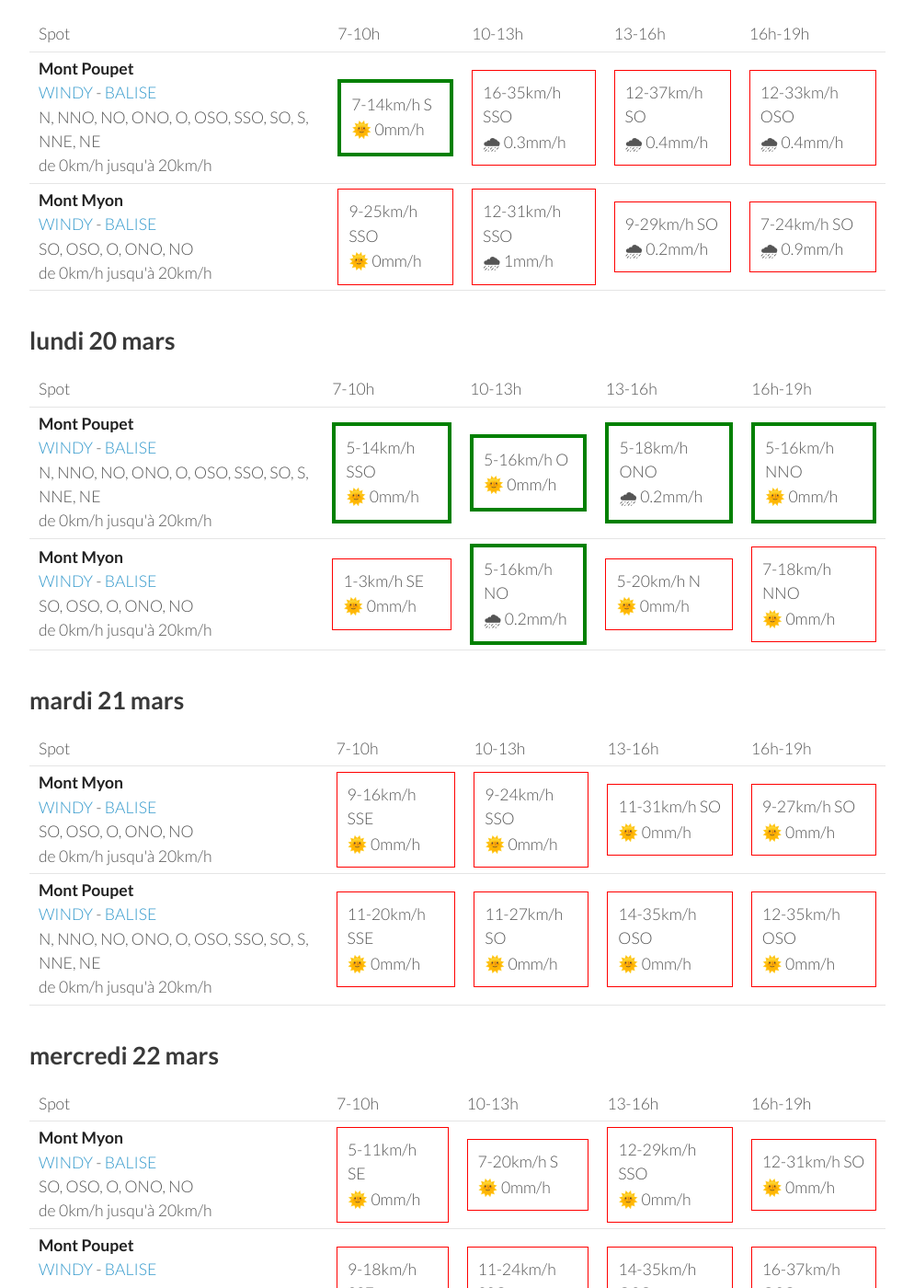
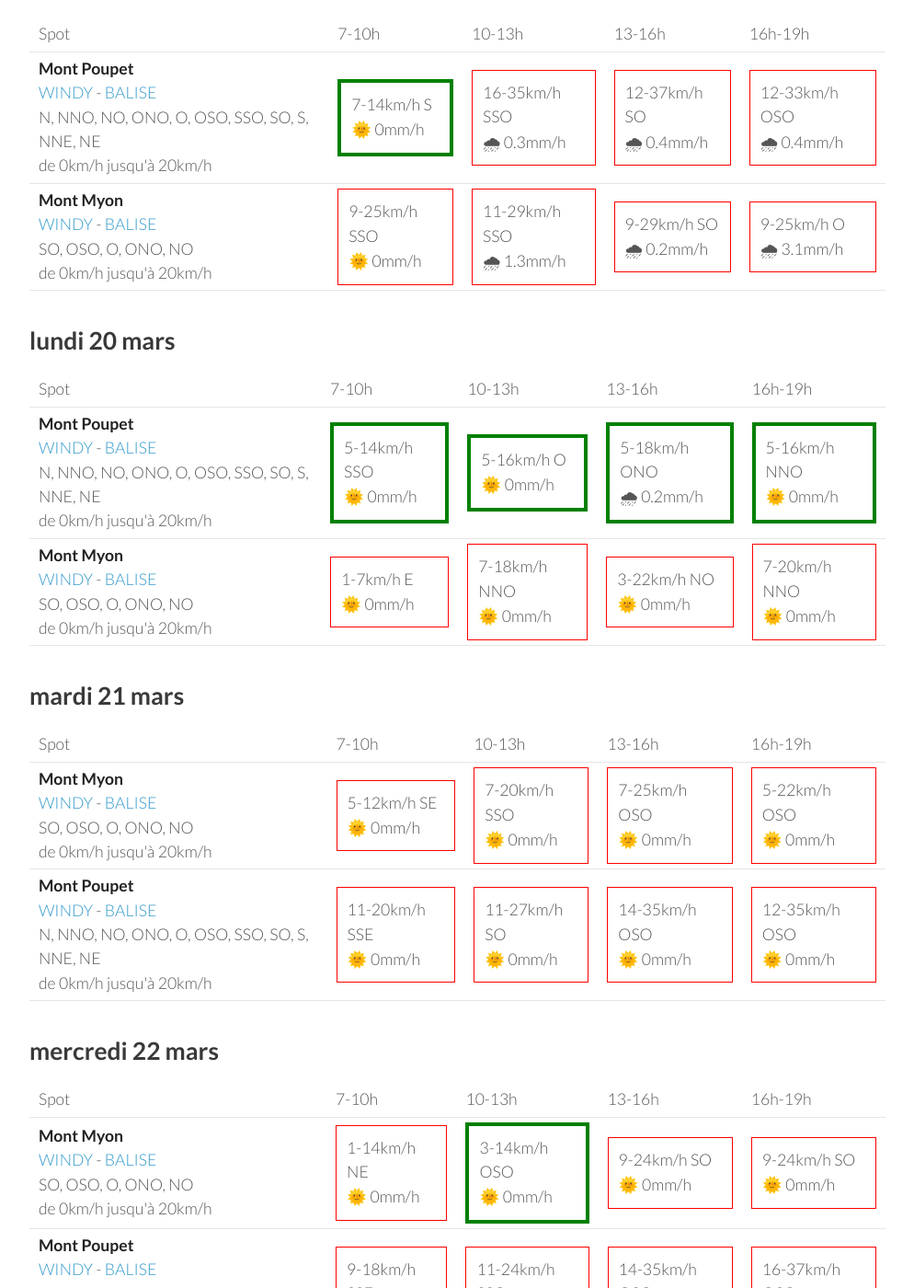
Before and after one commit to parapente-dans-le-nord/parapente-dans-le-nord.github.io, a Jekyll site: the page built from jura.markdown, in a window 1280 px wide and 1400 px high, scrolled down 1082 px. Shown: the whole window at 92% size, without its empty margins (26-1020 px from the left). Built offline with Jekyll 4.4.1, drawn with Linux system fonts in a browser that asks for light colours; some of the changed text lies outside the part shown.

Commit message:
update index.markdown

```diff
--- a/jura.markdown
+++ b/jura.markdown
@@ -105,9 +105,9 @@ page mise à jour le vendredi 17 mars 19:20
         <td><strong>Mont Myon</strong><br><a href="https://windy.com/46.331/5.397?45.898,5.394,8,m:eWoagj8">WINDY</a> - <span class=""><a href="http://www.balisemeteo.com/balise.php?idBalise=70">BALISE</a> </span><br> <span class="vent-favorable">SO, OSO, O, ONO, NO</span><br><span class="force-vent">de 0km/h jusqu'à 20km/h</span> </td>
 
             <td><div class="not-flyable"><p>9-25km/h SSO</p><p>🌞 0mm/h</p></div></td>
-            <td><div class="not-flyable"><p>12-31km/h SSO</p><p>🌧 1mm/h</p></div></td>
+            <td><div class="not-flyable"><p>11-29km/h SSO</p><p>🌧 1.3mm/h</p></div></td>
             <td><div class="not-flyable"><p>9-29km/h SO</p><p>🌧 0.2mm/h</p></div></td>
-            <td><div class="not-flyable"><p>7-24km/h SO</p><p>🌧 0.9mm/h</p></div></td>
+            <td><div class="not-flyable"><p>9-25km/h O</p><p>🌧 3.1mm/h</p></div></td>
 
 
     </tr>
@@ -140,10 +140,10 @@ page mise à jour le vendredi 17 mars 19:20
 <tr>
         <td><strong>Mont Myon</strong><br><a href="https://windy.com/46.331/5.397?45.898,5.394,8,m:eWoagj8">WINDY</a> - <span class=""><a href="http://www.balisemeteo.com/balise.php?idBalise=70">BALISE</a> </span><br> <span class="vent-favorable">SO, OSO, O, ONO, NO</span><br><span class="force-vent">de 0km/h jusqu'à 20km/h</span> </td>
 
-            <td><div class="not-flyable"><p>1-3km/h SE</p><p>🌞 0mm/h</p></div></td>
-            <td><div class="flyable"><p>5-16km/h NO</p><p>🌧 0.2mm/h</p></div></td>
-            <td><div class="not-flyable"><p>5-20km/h N</p><p>🌞 0mm/h</p></div></td>
+            <td><div class="not-flyable"><p>1-7km/h E</p><p>🌞 0mm/h</p></div></td>
             <td><div class="not-flyable"><p>7-18km/h NNO</p><p>🌞 0mm/h</p></div></td>
+            <td><div class="not-flyable"><p>3-22km/h NO</p><p>🌞 0mm/h</p></div></td>
+            <td><div class="not-flyable"><p>7-20km/h NNO</p><p>🌞 0mm/h</p></div></td>
 
 
     </tr>
@@ -166,10 +166,10 @@ page mise à jour le vendredi 17 mars 19:20
 <tr>
         <td><strong>Mont Myon</strong><br><a href="https://windy.com/46.331/5.397?45.898,5.394,8,m:eWoagj8">WINDY</a> - <span class=""><a href="http://www.balisemeteo.com/balise.php?idBalise=70">BALISE</a> </span><br> <span class="vent-favorable">SO, OSO, O, ONO, NO</span><br><span class="force-vent">de 0km/h jusqu'à 20km/h</span> </td>
 
-            <td><div class="not-flyable"><p>9-16km/h SSE</p><p>🌞 0mm/h</p></div></td>
-            <td><div class="not-flyable"><p>9-24km/h SSO</p><p>🌞 0mm/h</p></div></td>
-            <td><div class="not-flyable"><p>11-31km/h SO</p><p>🌞 0mm/h</p></div></td>
-            <td><div class="not-flyable"><p>9-27km/h SO</p><p>🌞 0mm/h</p></div></td>
+            <td><div class="not-flyable"><p>5-12km/h SE</p><p>🌞 0mm/h</p></div></td>
+            <td><div class="not-flyable"><p>7-20km/h SSO</p><p>🌞 0mm/h</p></div></td>
+            <td><div class="not-flyable"><p>7-25km/h OSO</p><p>🌞 0mm/h</p></div></td>
+            <td><div class="not-flyable"><p>5-22km/h OSO</p><p>🌞 0mm/h</p></div></td>
 
 
     </tr>
@@ -202,10 +202,10 @@ page mise à jour le vendredi 17 mars 19:20
 <tr>
         <td><strong>Mont Myon</strong><br><a href="https://windy.com/46.331/5.397?45.898,5.394,8,m:eWoagj8">WINDY</a> - <span class=""><a href="http://www.balisemeteo.com/balise.php?idBalise=70">BALISE</a> </span><br> <span class="vent-favorable">SO, OSO, O, ONO, NO</span><br><span class="force-vent">de 0km/h jusqu'à 20km/h</span> </td>
 
-            <td><div class="not-flyable"><p>5-11km/h SE</p><p>🌞 0mm/h</p></div></td>
-            <td><div class="not-flyable"><p>7-20km/h S</p><p>🌞 0mm/h</p></div></td>
-            <td><div class="not-flyable"><p>12-29km/h SSO</p><p>🌞 0mm/h</p></div></td>
-            <td><div class="not-flyable"><p>12-31km/h SO</p><p>🌞 0mm/h</p></div></td>
+            <td><div class="not-flyable"><p>1-14km/h NE</p><p>🌞 0mm/h</p></div></td>
+            <td><div class="flyable"><p>3-14km/h OSO</p><p>🌞 0mm/h</p></div></td>
+            <td><div class="not-flyable"><p>9-24km/h SO</p><p>🌞 0mm/h</p></div></td>
+            <td><div class="not-flyable"><p>9-24km/h SO</p><p>🌞 0mm/h</p></div></td>
 
 
     </tr>
```
Also changed, not shown: other parts of jura.markdown (+1 -1 lines).
